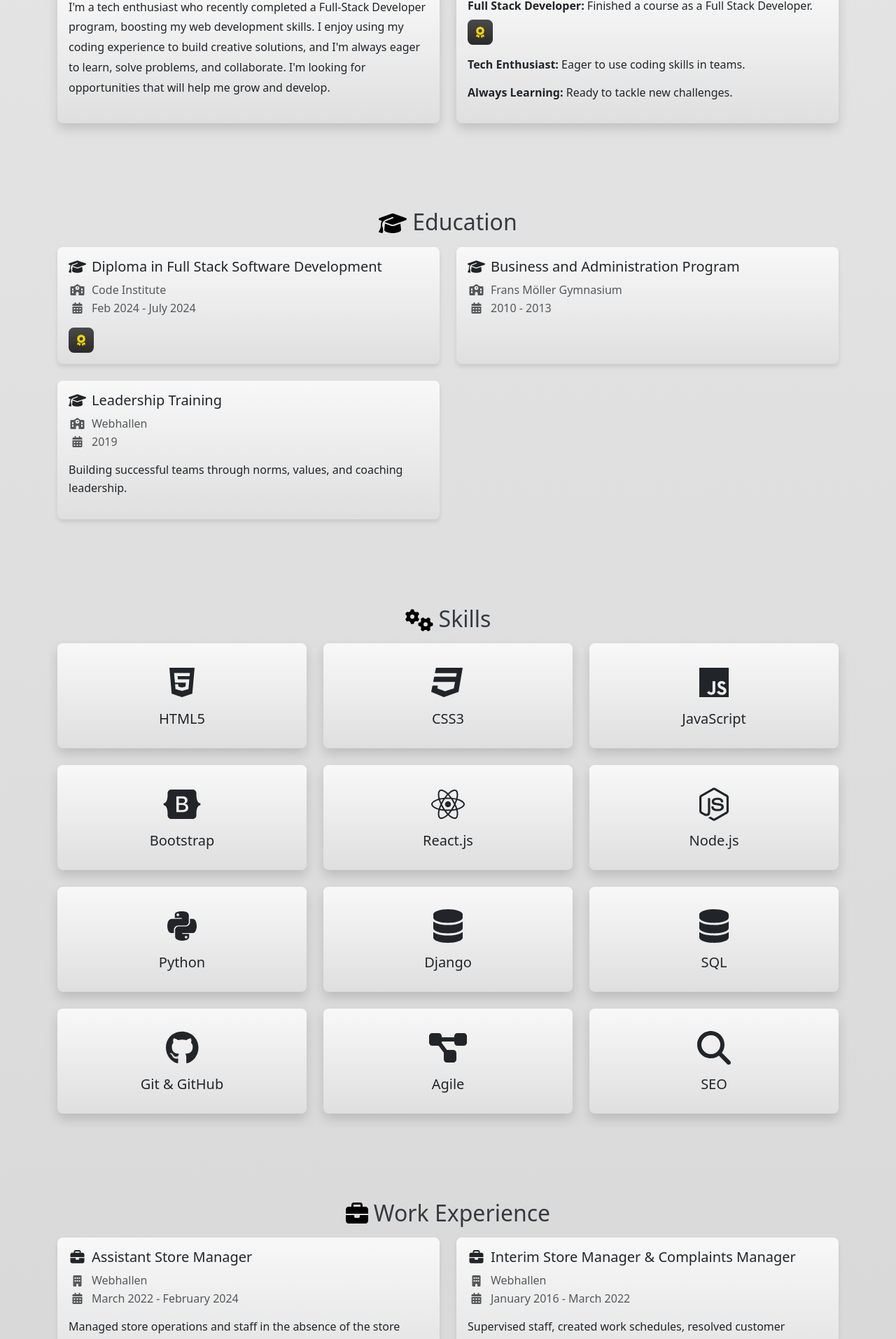
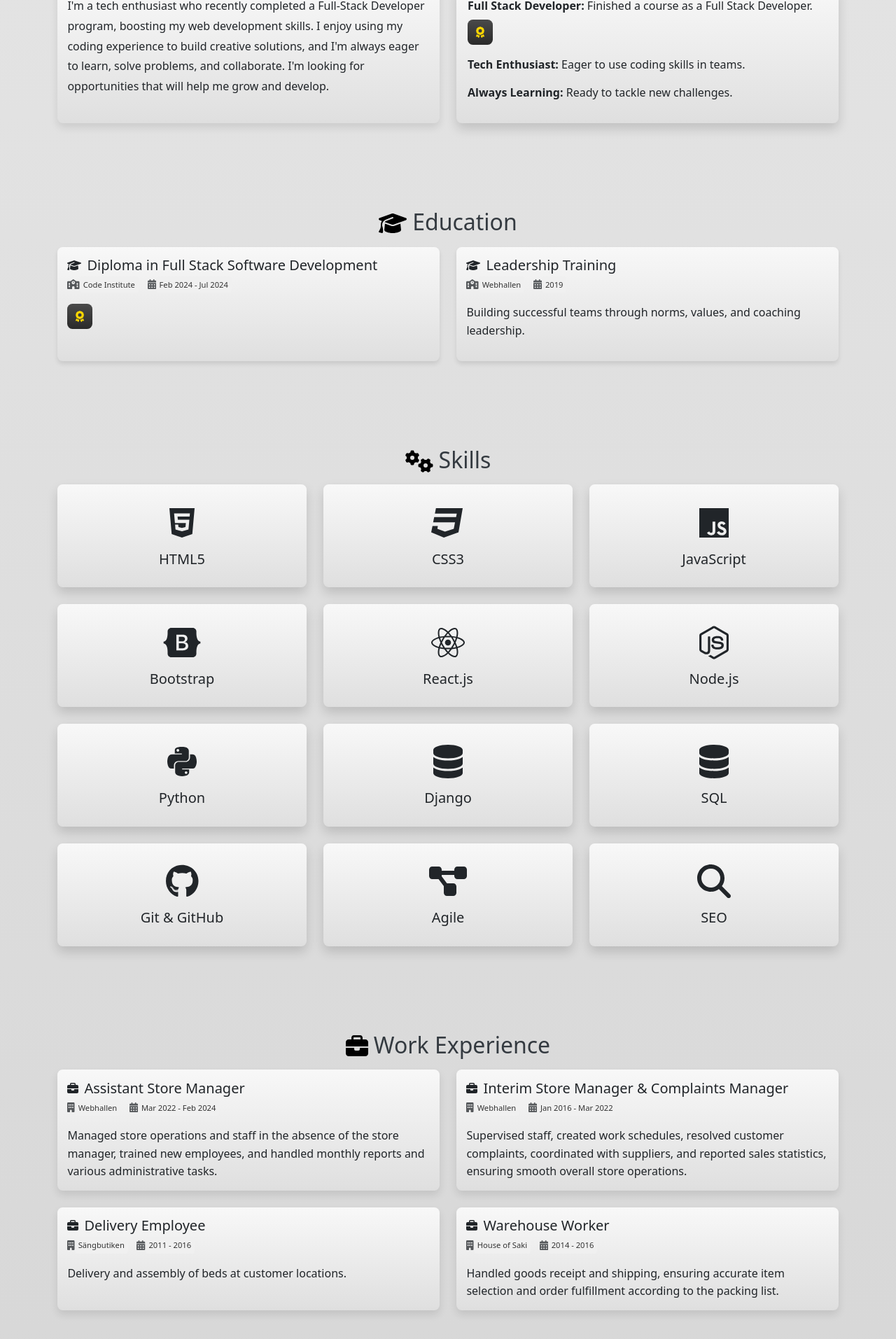
Before and after one commit to j0hanz/j0hanz-portfolio, a React (Create React App) app: page / in a window 1280 px wide. Shown: the part 878-2791 px from the top of the page at 70% size. Built offline with nearby package versions, Linux system fonts and the light colour scheme.

Commit message:
Refactor padding, hover effect, and styles for buttons

```diff
--- a/src/App.module.css
+++ b/src/App.module.css
@@ -64,6 +64,26 @@ code {
   font-weight: 500;
   color: #343a40;
   padding-top: 2.5px;
+}
+
+.cardBody {
+  padding: 0.9rem !important;
+  border: none !important;
+}
+
+.titleIcon {
+  margin-right: 0.5rem !important;
+  font-size: 1rem !important;
+}
+
+.customBadge {
+  display: inline-block;
+  background-color: #f0f0f0;
+  color: #333;
+  padding: 0.3rem 0.3rem;
+  margin-right: 0.8rem;
+  border-radius: 0.25rem;
+  font-size: 0.7rem;
 }
 
 .cardBgColor {
--- a/src/components/AboutMe.js
+++ b/src/components/AboutMe.js
@@ -41,9 +41,9 @@ const AboutMe = () => {
         <Row className="justify-content-center mt-2 mx-auto">
           <Col md={6} className="mb-4">
             <Card
-              className={`shadow h-100 ${styles.aboutMeCard} ${appStyles.cardBgColor}`}
+              className={`h-100 ${styles.aboutMeCard} ${appStyles.cardBgColor}`}
             >
-              <Card.Body>
+              <Card.Body className={appStyles.cardBody}>
                 <Card.Text className={styles.cardText}>
                   I'm a tech enthusiast who recently completed a Full-Stack
                   Developer program, boosting my web development skills. I enjoy
--- a/src/components/Education.js
+++ b/src/components/Education.js
@@ -15,14 +15,8 @@ const education = [
   {
     title: 'Diploma in Full Stack Software Development',
     school: 'Code Institute',
-    duration: 'Feb 2024 - July 2024',
+    duration: 'Feb 2024 - Jul 2024',
     hasCredential: true,
-  },
-  {
-    title: 'Business and Administration Program',
-    school: 'Frans Möller Gymnasium',
-    duration: '2010 - 2013',
-    hasCredential: false,
   },
   {
     title: 'Leadership Training',
@@ -48,34 +42,26 @@ const Education = () => {
       <Card
         className={`h-100 ${styles.educationCard} ${appStyles.cardBgColor}`}
       >
-        <Card.Body>
-          <Card.Title className="d-flex align-items-center mb-3">
+        <Card.Body className={appStyles.cardBody}>
+          <Card.Title className="d-flex align-items-center mb-2">
             <FontAwesomeIcon
               icon={faGraduationCap}
-              className={styles.experienceIcon}
+              className={appStyles.titleIcon}
             />
             <span>{edu.title}</span>
           </Card.Title>
-          <Card.Subtitle className="mb-1 text-muted d-flex align-items-center">
-            <FontAwesomeIcon
-              icon={faSchool}
-              className={styles.experienceIcon}
-            />
-            <span>{edu.school}</span>
+          <Card.Subtitle className="mb-3 text-muted d-flex align-items-center">
+            <FontAwesomeIcon size="sm" icon={faSchool} />
+            <span className={appStyles.customBadge}>{edu.school}</span>
+            <FontAwesomeIcon size="sm" icon={faCalendarAlt} />
+            <span className={appStyles.customBadge}>{edu.duration}</span>
           </Card.Subtitle>
-          <div className="mb-3 text-muted d-flex align-items-center">
-            <FontAwesomeIcon
-              icon={faCalendarAlt}
-              className={styles.experienceIcon}
-            />
-            <span>{edu.duration}</span>
-          </div>
           {edu.description && (
-            <div className={styles.description}>
+            <Card.Text className={styles.description}>
               {edu.description.map((desc, i) => (
                 <p key={i}>{desc}</p>
               ))}
-            </div>
+            </Card.Text>
           )}
           {edu.hasCredential && (
             <Button onClick={toggleModal} className={styles.btnCredential}>
--- a/src/components/Portfolio.js
+++ b/src/components/Portfolio.js
@@ -111,8 +111,8 @@ const Portfolio = () => {
   /* Renders each project card with its title, description, and buttons for GitHub and Live Demo */
   const renderProject = (project, index) => (
     <Col md={6} key={index} className="mb-4">
-      <Card className={`h-100 ${styles.projectCard}`}>
-        <Card.Body className={`d-flex flex-column ${appStyles.cardBgColor}`}>
+      <Card className={`h-100 ${styles.projectCard} ${appStyles.cardBgColor}`}>
+        <Card.Body className={`d-flex flex-column ${appStyles.cardBody}`}>
           <Card.Title className="mb-3">{project.title}</Card.Title>
           <Card.Text className={styles.description}>
             {project.description}
--- a/src/components/Skills.js
+++ b/src/components/Skills.js
@@ -40,7 +40,7 @@ const Skills = () => {
   const renderSkill = (skill, index) => (
     <Col md={4} sm={6} xs={6} key={index} className="text-center mb-4">
       <Card className={`shadow ${styles.skillCard} ${appStyles.cardBgColor}`}>
-        <Card.Body>
+        <Card.Body className={appStyles.cardBody}>
           <FontAwesomeIcon icon={skill.icon} size="3x" className="my-3" />
           <Card.Title className={styles.skillLabel}>{skill.label}</Card.Title>
         </Card.Body>
--- a/src/components/WorkExperience.js
+++ b/src/components/WorkExperience.js
@@ -13,14 +13,14 @@ const experiences = [
   {
     title: 'Assistant Store Manager',
     workplace: 'Webhallen',
-    duration: 'March 2022 - February 2024',
+    duration: 'Mar 2022 - Feb 2024',
     description:
       'Managed store operations and staff in the absence of the store manager, trained new employees, and handled monthly reports and various administrative tasks.',
   },
   {
     title: 'Interim Store Manager & Complaints Manager',
     workplace: 'Webhallen',
-    duration: 'January 2016 - March 2022',
+    duration: 'Jan 2016 - Mar 2022',
     description:
       'Supervised staff, created work schedules, resolved customer complaints, coordinated with suppliers, and reported sales statistics, ensuring smooth overall store operations.',
   },
@@ -46,28 +46,22 @@ const WorkExperience = () => {
       <Card
         className={`h-100 ${styles.experienceCard} ${appStyles.cardBgColor}`}
       >
-        <Card.Body>
-          <Card.Title className="d-flex align-items-center mb-3">
+        <Card.Body className={appStyles.cardBody}>
+          <Card.Title className="d-flex align-items-center mb-2">
             <FontAwesomeIcon
               icon={faBriefcase}
-              className={styles.experienceIcon}
+              className={appStyles.titleIcon}
             />
             <span>{experience.title}</span>
           </Card.Title>
-          <Card.Subtitle className="mb-1 text-muted d-flex align-items-center">
-            <FontAwesomeIcon
-              icon={faBuilding}
-              className={styles.experienceIcon}
-            />
-            <span>{experience.workplace}</span>
+          <Card.Subtitle className="mb-3 text-muted d-flex align-items-center">
+            <FontAwesomeIcon size="sm" icon={faBuilding} />
+            <span className={appStyles.customBadge}>
+              {experience.workplace}
+            </span>
+            <FontAwesomeIcon size="sm" icon={faCalendarAlt} />
+            <span className={appStyles.customBadge}>{experience.duration}</span>
           </Card.Subtitle>
-          <Card.Text className="mb-3 text-muted d-flex align-items-center">
-            <FontAwesomeIcon
-              icon={faCalendarAlt}
-              className={styles.experienceIcon}
-            />
-            <span>{experience.duration}</span>
-          </Card.Text>
           <Card.Text className={styles.description}>
             {experience.description}
           </Card.Text>
--- a/src/components/styles/AboutMe.module.css
+++ b/src/components/styles/AboutMe.module.css
@@ -3,16 +3,12 @@
   transition:
     transform 0.3s ease,
     box-shadow 0.3s ease;
-  box-shadow: 0 4px 6px rgba(0, 0, 0, 0.1);
-}
-
-.aboutMeCard .card-body {
-  padding: 1.1rem;
+  box-shadow: 0 6px 12px rgba(0, 0, 0, 0.1);
 }
 
 .aboutMeCard:hover {
   transform: translateY(-5px);
-  box-shadow: 0 12px 20px rgba(0, 0, 0, 0.15);
+  box-shadow: 0 12px 24px rgba(0, 0, 0, 0.15);
 }
 
 .cardText {
--- a/src/components/styles/WorkExperience.module.css
+++ b/src/components/styles/WorkExperience.module.css
@@ -1,21 +1,13 @@
 .experienceCard {
-  border: none;
   transition:
     transform 0.3s ease,
     box-shadow 0.3s ease;
-  box-shadow: 0 4px 6px rgba(0, 0, 0, 0.1);
-}
-.experienceCard .card-body {
-  padding: 1.1rem;
+  box-shadow: 0 6px 12px rgba(0, 0, 0, 0.1);
 }
 
 .experienceCard:hover {
   transform: translateY(-5px);
-  box-shadow: 0 12px 20px rgba(0, 0, 0, 0.15);
-}
-
-.experienceCard .card-body {
-  padding: 1.5rem;
+  box-shadow: 0 12px 24px rgba(0, 0, 0, 0.15);
 }
 
 .experienceCard .card-title {
@@ -34,6 +26,16 @@
   color: #333;
 }
 
+.customBadge {
+  display: inline-block;
+  background-color: #f0f0f0;
+  color: #333;
+  padding: 0.2rem 0.5rem;
+  margin-right: 0.8rem;
+  border-radius: 0.25rem;
+  font-size: 0.7rem;
+}
+
 .description {
   line-height: 1.6;
 }
@@ -43,7 +45,7 @@
   padding-bottom: 2rem;
 }
 
-.experienceIcon {
-  width: 25px;
+.titleIcon {
   margin-right: 0.5rem;
+  font-size: 1rem;
 }
```
